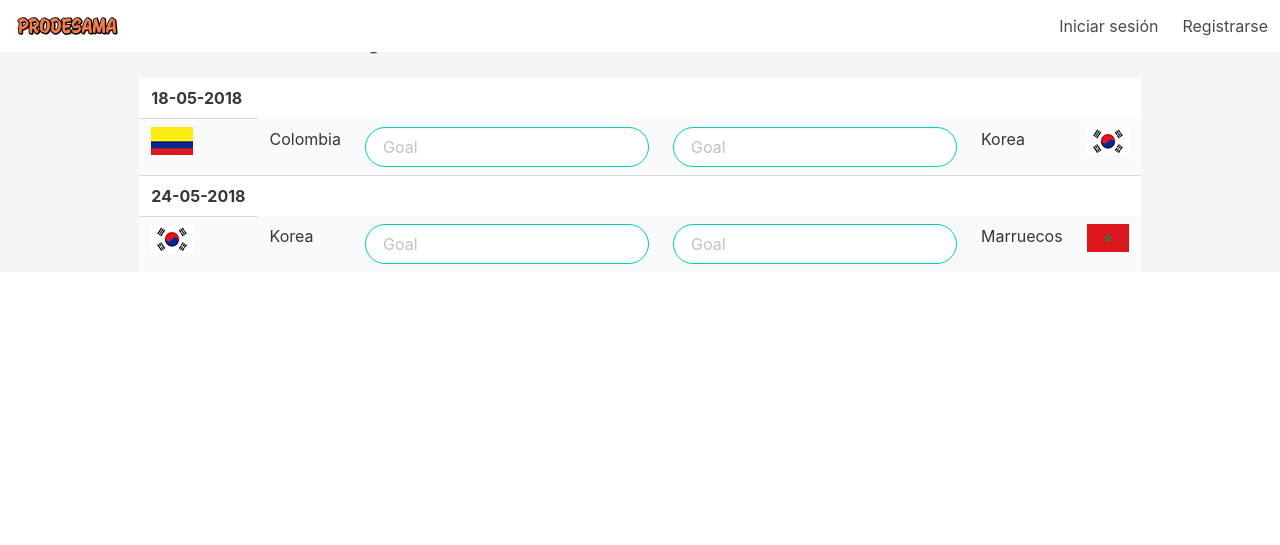
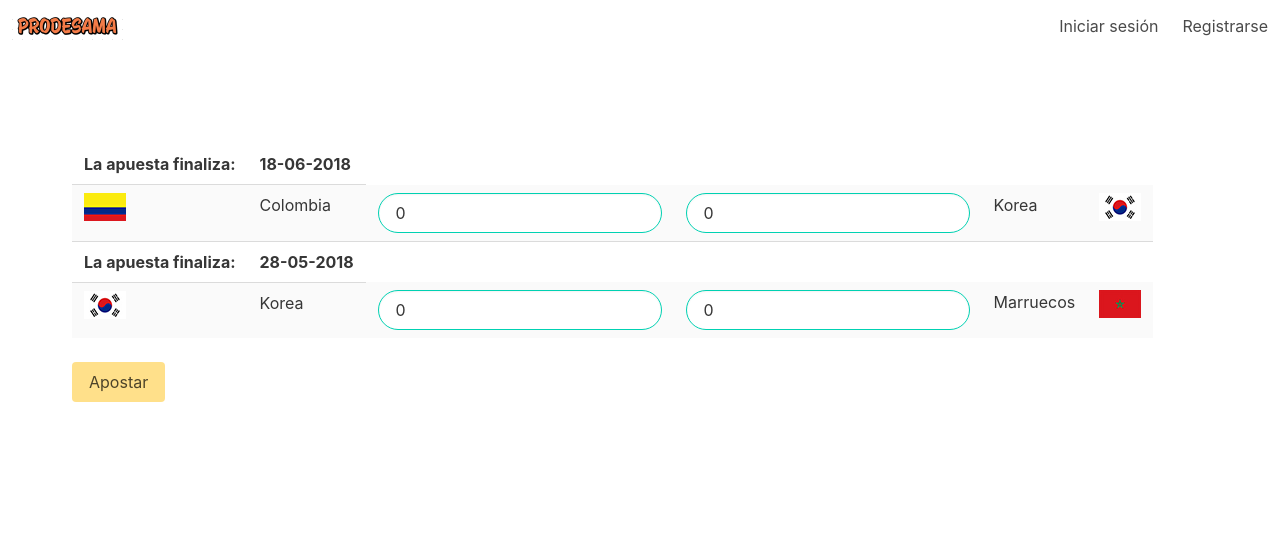
Before and after one commit to nachomac12/prodesama, a Django app: template prode/templates/prode/home.html in a window 1280 px wide. Shown: the top 545 px of the page. Run offline with Django 3.2, Linux system fonts and the light colour scheme; the template is opened without the code that fills it: values that come from a table or form of the project are taken from there, others are empty; data comes from the database, SQL or seed files in the repository; both versions use the stored data as it was after the commit; some libraries are stand-ins or nearby versions.

Commit message:
actualizo home

```diff
--- a/prode/templates/prode/home.html
+++ b/prode/templates/prode/home.html
@@ -1,25 +1,30 @@
 {% extends "prode/base.html" %}
 {% load static %}
 {% block body_block %}
-
-<section class="hero is-light is-large">
-    <div class="container">
-        <h1 class="title is-1">Próximos partidos</h1>
+    <section class="section is-medium">
+    <div>
+        <form method="post">
+        {% csrf_token %}
         <table class="table is-striped">
-            {% for match in match_list %}
+            {% for bet in bet_list %}
                 <tr>
-                    <th>{{ match.start|date:'d-m-Y' }}</th>
+                    <th>La apuesta finaliza:</th>
+                    <th>{{ bet.match.end|date:'d-m-Y' }}</th>
                 </tr>
                 <tr>
-                    <td><img src="{% static 'prode/images/' %}{{ match.team1.flag }}" alt="Bandera"></td>
-                    <td>{{ match.team1.name }}</td>
-                    <td><input class="input is-primary is-rounded" type="text" placeholder="Goal"></td>
-                    <td><input class="input is-primary is-rounded" type="text" placeholder="Goal"></td>
-                    <td>{{ match.team2.name }}</td>
-                    <td><img src="{% static 'prode/images/' %}{{ match.team2.flag }}" alt="Bandera"></td>
+                    <td><img src="{% static 'prode/images/' %}{{ bet.match.team1.flag }}" alt="Bandera"></td>
+                    <td>{{ bet.match.team1.name }}</td>
+                    <td><input class="input is-primary is-rounded" type="number" placeholder="Goal" id="team1_score" name"team1_score" value="{{ bet.team1_score }}">
+                    </td>
+                    <td><input class="input is-primary is-rounded" type="number" placeholder="Goal" id="team2_score" name"team2_score" value="{{ bet.team2_score }}">
+                    </td>
+                    <td>{{ bet.match.team2.name }}</td>
+                    <td><img src="{% static 'prode/images/' %}{{ bet.match.team2.flag }}" alt="Bandera"></td>
                 </tr>
             {% endfor %}
         </table>
+        <button class="button is-warning" type="submit" value="Bet">Apostar</button>
+        </form>
     </div>
-</section>
+    </section>
 {% endblock %}
--- a/prode/urls.py
+++ b/prode/urls.py
@@ -8,4 +8,5 @@ urlpatterns = [
     path('login/', auth_views.login, {'template_name': 'prode/login.html'} ),
     path('login/', auth_views.logout, {'template_name': 'prode/logout.html'}),
     path('signup/', views.signup, name='signup'),
+    path('home/', views.BetView.as_view(), name='bet'),
 ]
```
Also changed, not shown: prode/views.py (+11 -2 lines), db.sqlite3, prode/forms.py (line endings or trailing spaces).
